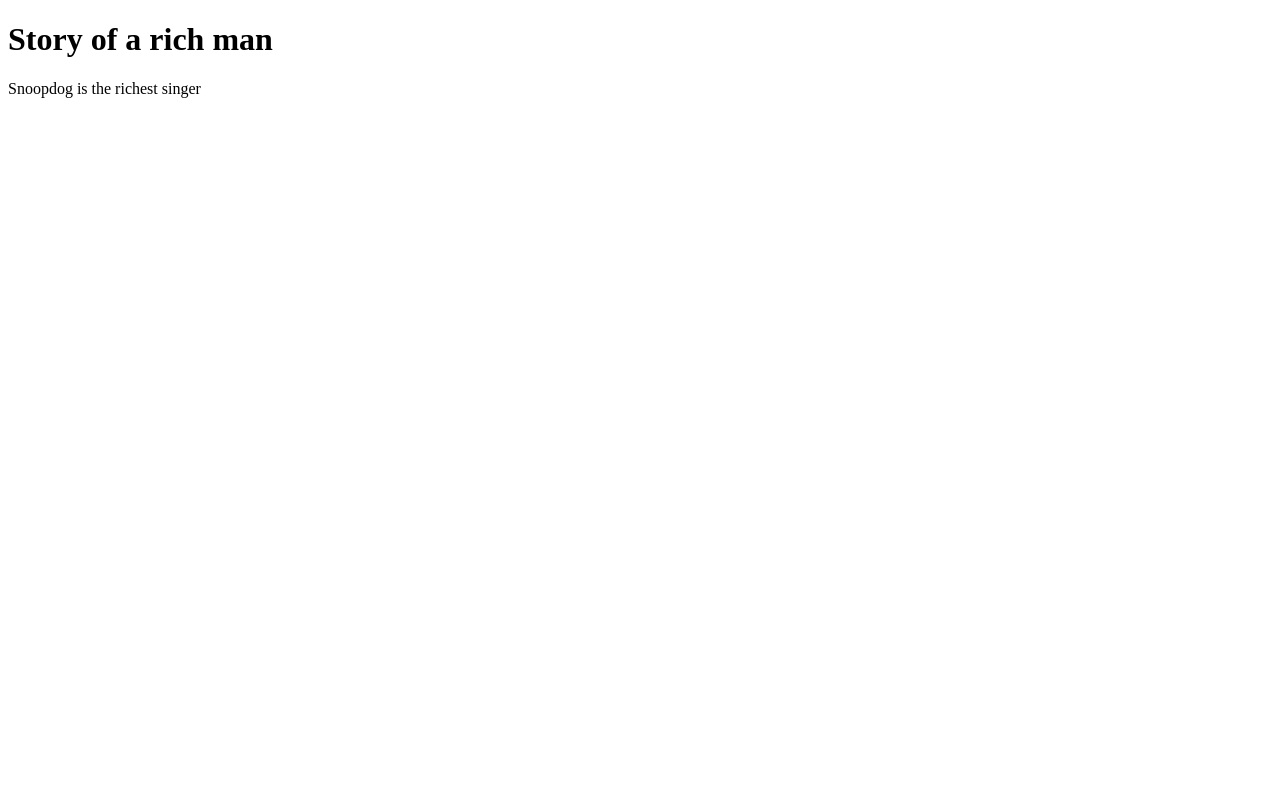
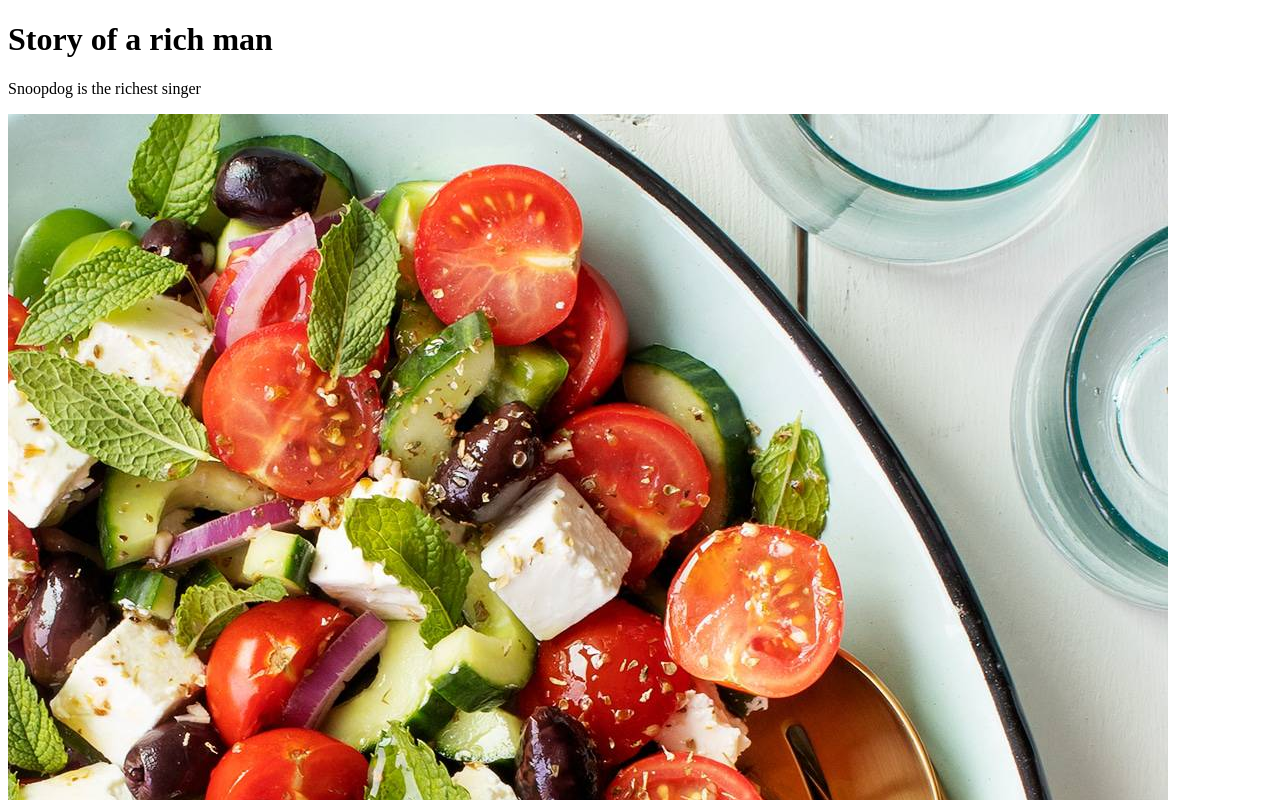
Before and after one commit to amirsecdev/rich-guy, a plain HTML site: page index.html in a window 1280 px wide. Shown: the top 800 px of the page. Drawn offline with Linux system fonts and the light colour scheme.

Commit message:
story of a rich guy

```diff
--- a/index.html
+++ b/index.html
@@ -8,5 +8,6 @@
 <body>
     <h1>Story of a rich man</h1>
     <p>Snoopdog is the richest singer</p>
+    <img src="images/salad.jpg" alt="">
 </body>
 </html>
```
Also changed, not shown: images/salad.jpg (added).
